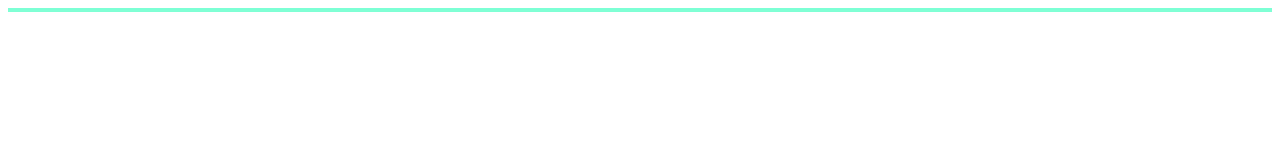
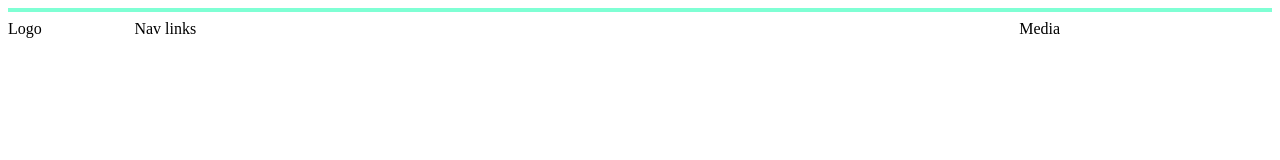
Before and after one commit to aanyaaa/foodies, a plain HTML site: page index.html in a window 1280 px wide. Drawn offline with Linux system fonts and the light colour scheme.

Commit message:
Add files via upload

```diff
--- a/index.html
+++ b/index.html
@@ -11,5 +11,11 @@
 <div>
     <hr>
 </div>
+<div id="navbar">
+    <div id="logo">Logo</div>
+    <div id="navlinks">Nav links</div>
+
+    <div id="media">Media</div>
+</div>
             </body>
 </html>
```
